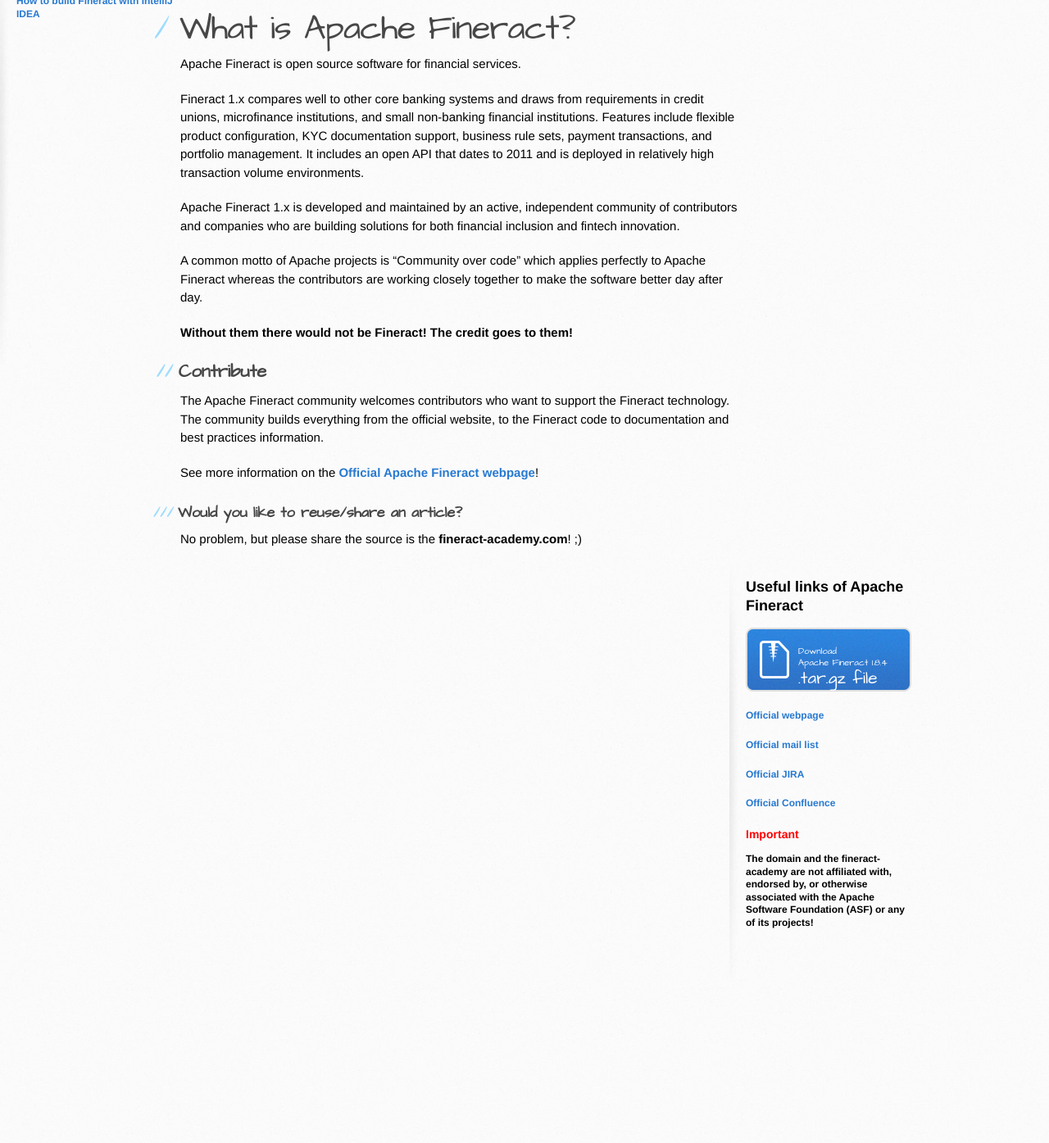
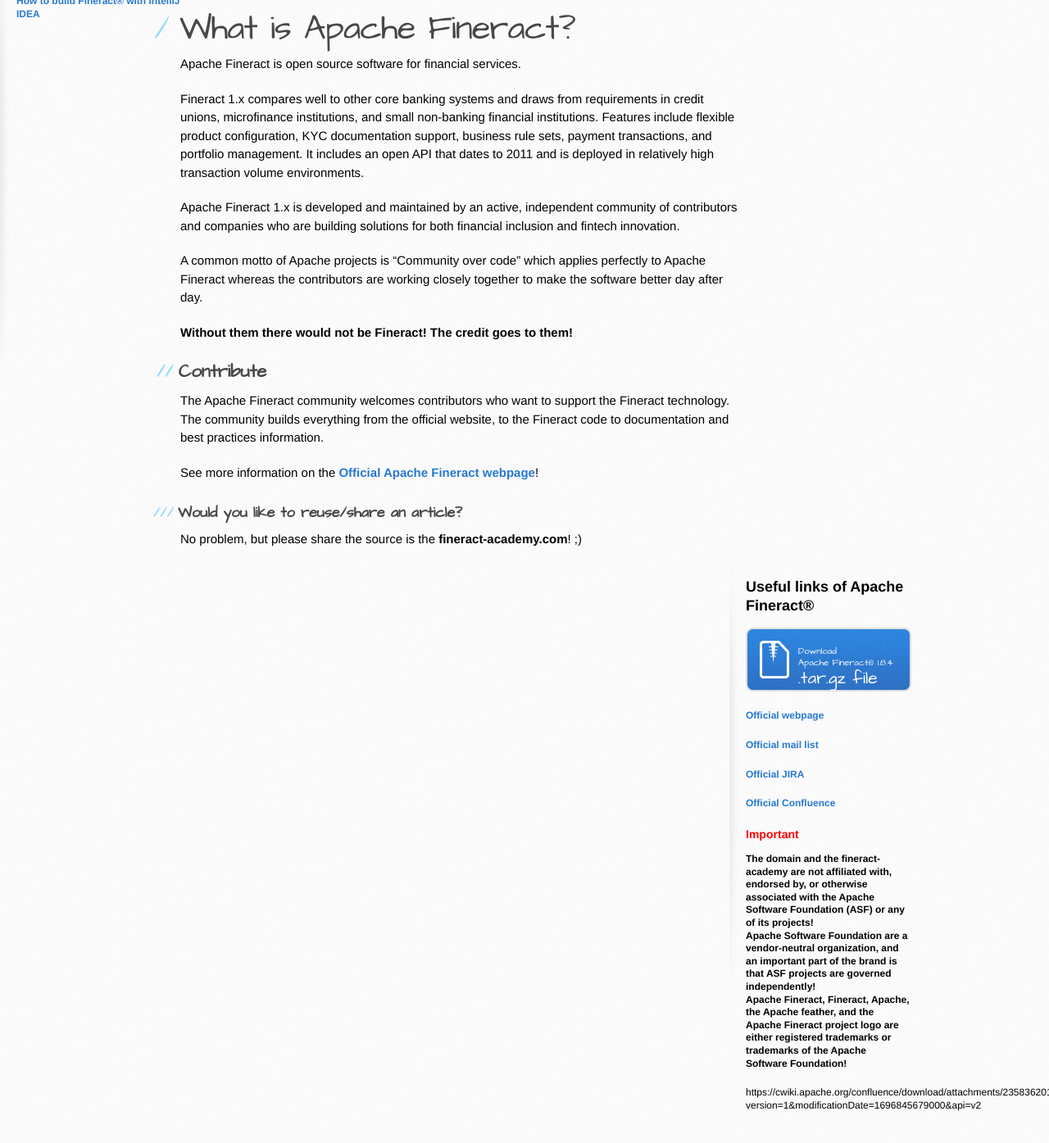
Before and after one commit to fineract-academy/pages, a Jekyll site: the page built from index.md, in a window 1280 px wide and 1400 px high, scrolled down 291 px. Shown: the top 1395 px of the window at 82% size. Built offline with Jekyll 4.4.1, drawn with Linux system fonts in a browser that asks for light colours; before the commit the page ends 1507 px from its top, so only the background shows below that; some of the changed text lies outside the part shown.

Commit message:
Update default.html

```diff
--- a/_layouts/default.html
+++ b/_layouts/default.html
@@ -24,7 +24,7 @@
         </a>
         <h2>{{ site.description | default: site.github.project_tagline }}</h2>
         {% if site.github.is_project_page %}
-          <a target="_blank" rel="noreferrer" href="https://github.com/apache/fineract" class="button"><small>View Apache Fineract project on</small> GitHub</a>
+          <a target="_blank" rel="noreferrer" href="https://github.com/apache/fineract" class="button"><small>View Apache Fineract® project on</small> GitHub</a>
         {% endif %}
       </div>
     </header>
@@ -33,7 +33,7 @@
       <aside id="left_sidebar">
           <h2>Articles</h2>
           <a rel="noreferrer" href="/how-to-build-fineract-with-intellij-idea.html">
-            <b>How to build Fineract with IntelliJ IDEA</b>
+            <b>How to build Fineract® with IntelliJ IDEA</b>
           </a>
         </aside>
       <div class="inner clearfix">
@@ -47,11 +47,11 @@
           </p>
         </section>
         <aside id="sidebar">
-          <h2>Useful links of Apache Fineract</h2>
+          <h2>Useful links of Apache Fineract®</h2>
           {% if site.show_downloads %}
             <a target="_blank" rel="noreferrer" href="https://www.apache.org/dyn/closer.cgi?path=/fineract/1.8.4/apache-fineract-1.8.4-binary.tar.gz" class="button">
               <small>Download <br/>
-              Apache Fineract 1.8.4 </small>.tar.gz file
+              Apache Fineract® 1.8.4 </small>.tar.gz file
             </a>
           {% endif %}
           <p>
@@ -76,7 +76,13 @@
           </p>
           <p>
             <h3 class="important">Important</h3>
-            <b>The domain and the fineract-academy are not affiliated with, endorsed by, or otherwise associated with the Apache Software Foundation (ASF) or any of its projects!</b>
+            <b>The domain and the fineract-academy are not affiliated with, endorsed by, or otherwise associated with the Apache Software Foundation (ASF) or any of its projects!
+            <br/>Apache Software Foundation are a vendor-neutral organization, and an important part of the brand is that ASF projects are governed independently!</b>
+            <br/>
+            <b>Apache Fineract, Fineract, Apache, the Apache feather, and the Apache Fineract project logo are either registered trademarks or trademarks of the Apache Software Foundation!</b>
+          </p>
+          <p>
+            https://cwiki.apache.org/confluence/download/attachments/235836201/fineract_square%20%284%29.png?version=1&modificationDate=1696845679000&api=v2
           </p>
         </aside>
       </div>
```
